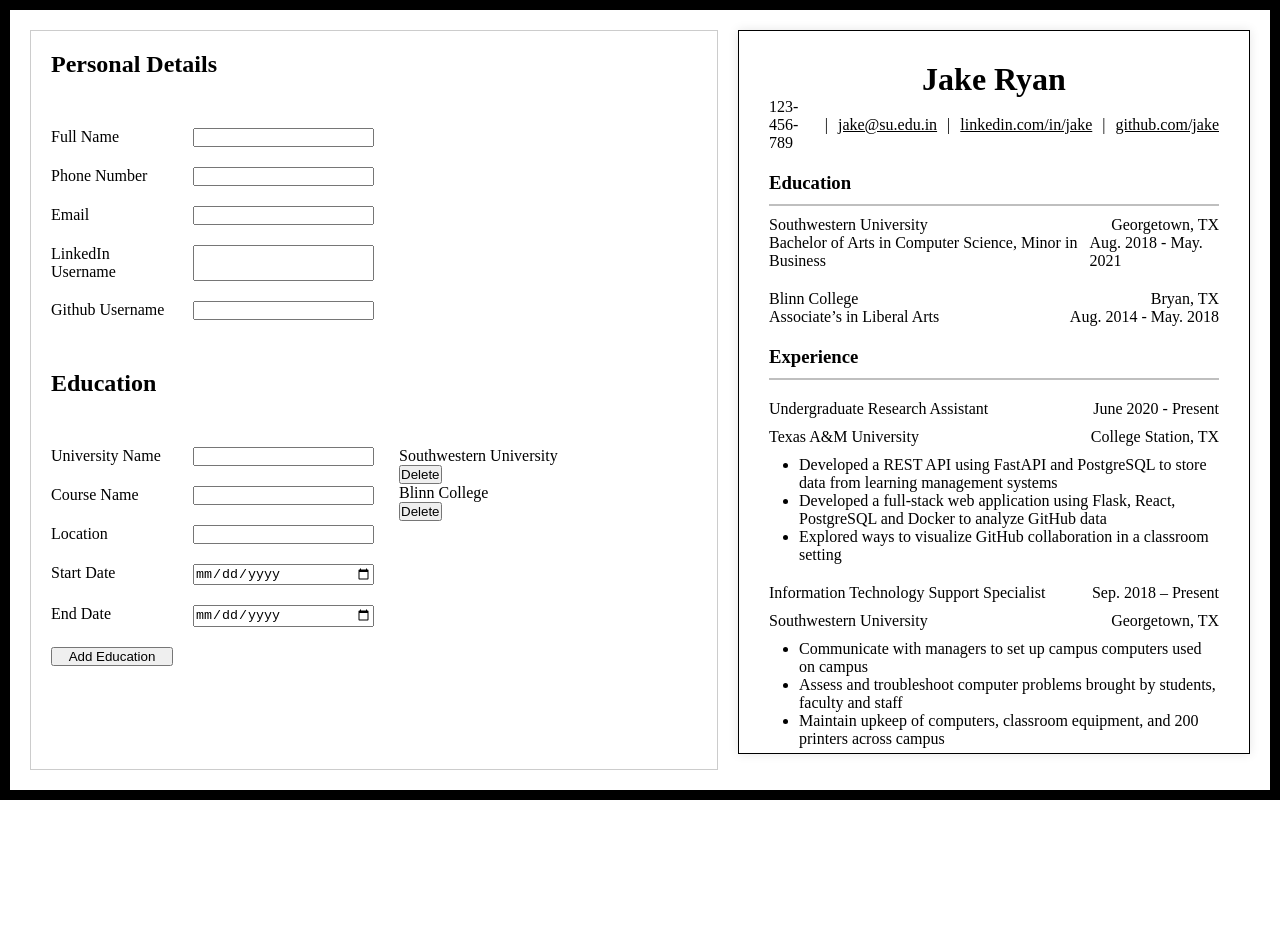
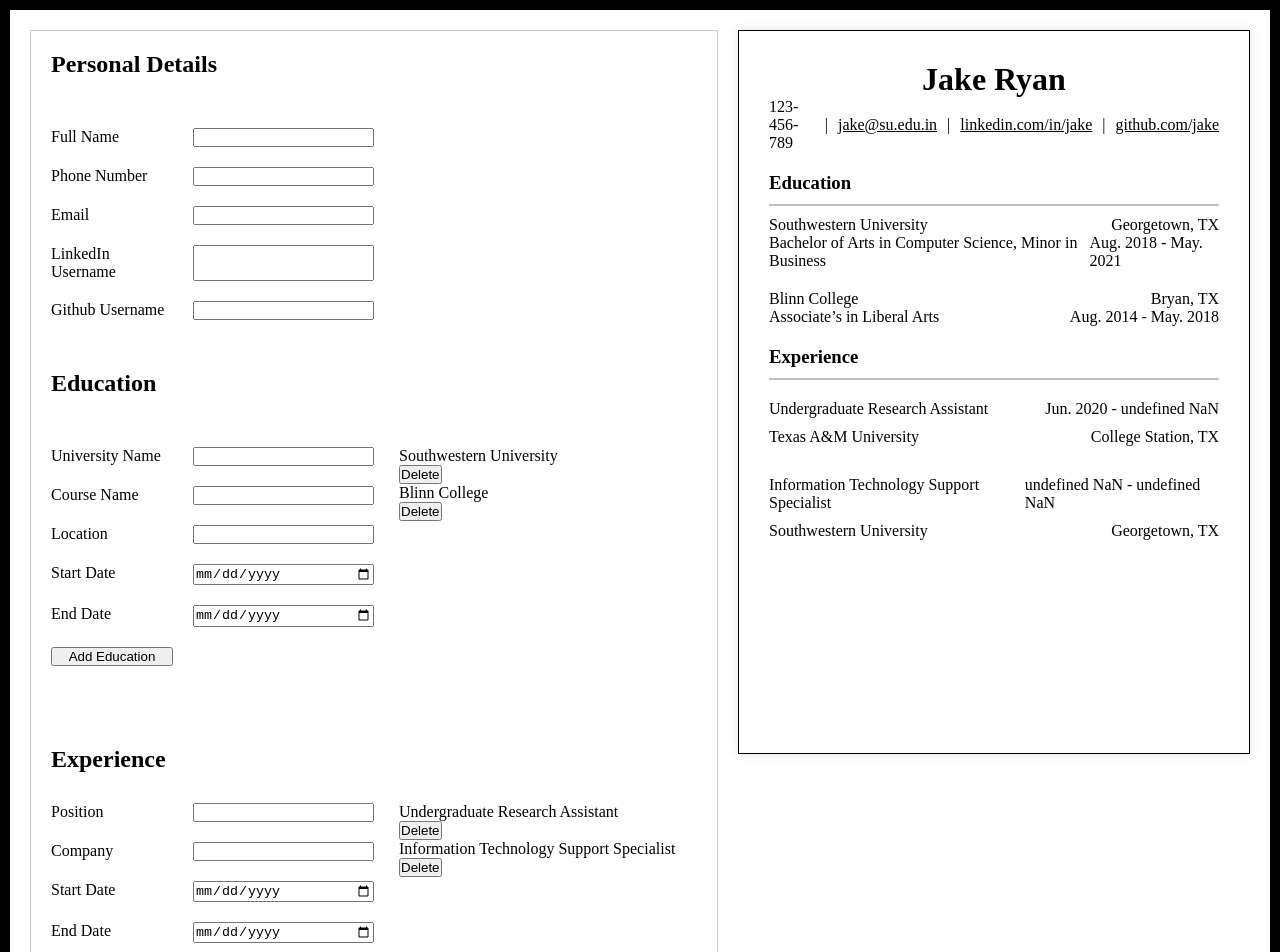
Before and after one commit to GopiWebDev/react_cv_application, a React (Vite) app: page / in a window 1280 px wide. Shown: the top 952 px of the page. Before the commit the page ends 800 px from the top, so only its background shows below. Built offline with nearby package versions, Linux system fonts and the light colour scheme.

Commit message:
added experience form

```diff
--- a/src/App.jsx
+++ b/src/App.jsx
@@ -2,6 +2,7 @@
 // Forms
 import PersonalDetailsForm from './components/forms/PersonalDetailsForm'
 import EducationForm from './components/forms/EducationForm'
+import ExperienceForm from './components/forms/ExperienceForm'
 // Preview Components
 import Personal from './components/Personal'
 import Education from './components/Education'
@@ -36,7 +37,8 @@
       {
         company: 'Texas A&M University',
         position: 'Undergraduate Research Assistant',
-        date: 'June 2020 - Present',
+        startDate: 'June 2020',
+        endDate: 'Present',
         location: 'College Station, TX',
         description: [
           'Developed a REST API using FastAPI and PostgreSQL to store data from learning management systems',
@@ -63,6 +65,7 @@
       <div className='edit-section'>
         <PersonalDetailsForm setData={setData} />
         <EducationForm setData={setData} data={data.education} />
+        <ExperienceForm setData={setData} data={data.experiences} />
       </div>
       <div className='view'>
         <Personal data={data.personal} />
--- a/src/components/Experience.jsx
+++ b/src/components/Experience.jsx
@@ -1,11 +1,42 @@
+function formatDateRange([startDate, endDate]) {
+  const months = [
+    'Jan.',
+    'Feb.',
+    'Mar.',
+    'Apr.',
+    'May.',
+    'Jun.',
+    'Jul.',
+    'Aug.',
+    'Sep.',
+    'Oct.',
+    'Nov.',
+    'Dec.',
+  ]
+
+  // Convert the startDate and endDate strings into Date objects
+  const start = new Date(startDate)
+  const end = new Date(endDate)
+
+  // Format the dates
+  const startMonth = months[start.getMonth()]
+  const startYear = start.getFullYear()
+  const endMonth = months[end.getMonth()]
+  const endYear = end.getFullYear()
+
+  return `${startMonth} ${startYear} - ${endMonth} ${endYear}`
+}
+
 const ExperienceData = ({ data }) => {
-  const { position, company, date, location, description } = data
+  const { position, company, startDate, endDate, location, description } = data
+
+  const formatDate = formatDateRange([startDate, endDate])
 
   return (
     <div className='experience-detail'>
       <div>
         <p>{position}</p>
-        <p>{date}</p>
+        <p>{formatDate}</p>
       </div>
 
       <div>
@@ -13,11 +44,11 @@
         <p>{location}</p>
       </div>
 
-      <ul>
+      {/* <ul>
         {description.map((des) => (
           <li key={des}>{des}</li>
         ))}
-      </ul>
+      </ul> */}
     </div>
   )
 }
--- a/src/components/forms/EducationForm.jsx
+++ b/src/components/forms/EducationForm.jsx
@@ -54,6 +54,7 @@
 
   const handleSubmit = (e) => {
     e.preventDefault()
+
     const newEducation = {
       universityName,
       major,
--- /dev/null
+++ b/src/components/forms/ExperienceForm.jsx
@@ -0,0 +1,135 @@
+import { useState } from 'react'
+
+const ExperienceForm = ({ setData, data }) => {
+  const [position, setPosition] = useState('')
+  const [company, setCompany] = useState('')
+  const [location, setLocation] = useState('')
+  const [startDate, setStartDate] = useState('')
+  const [endDate, setEndDate] = useState('')
+
+  const handleInputChange = (e) => {
+    e.preventDefault()
+    const { name, value } = e.target
+
+    switch (name) {
+      case 'position':
+        setPosition(value)
+        break
+      case 'company':
+        setCompany(value)
+        break
+      case 'location':
+        setLocation(value)
+        break
+      case 'startDate':
+        setStartDate(value)
+        break
+      case 'endDate':
+        setEndDate(value)
+        break
+      default:
+        break
+    }
+  }
+
+  const addExperience = (newExperience) => {
+    const { position, company, startDate, endDate, location } = newExperience
+
+    if (!position || !company || !startDate || !endDate || !location) return
+
+    setData((prev) => ({
+      ...prev,
+      experiences: [...prev.experiences, newExperience],
+    }))
+  }
+
+  const handleSubmit = (e) => {
+    e.preventDefault()
+
+    const newExperience = {
+      position,
+      company,
+      startDate,
+      endDate,
+      location,
+    }
+
+    addExperience(newExperience)
+  }
+
+  return (
+    <div>
+      <h2 style={{ margin: '30px 0' }}>Experience</h2>
+      <div className='flex'>
+        <form action='' className='form' onSubmit={handleSubmit}>
+          <label htmlFor='position'>Position</label>
+          <input
+            type='text'
+            name='position'
+            id='position'
+            onChange={handleInputChange}
+            value={position}
+          />
+
+          <label htmlFor='company'>Company</label>
+          <input
+            type='text'
+            name='company'
+            id='company'
+            onChange={handleInputChange}
+            value={company}
+          />
+
+          <label htmlFor='startDate'>Start Date</label>
+          <input
+            type='date'
+            name='startDate'
+            id='startDate'
+            onChange={handleInputChange}
+            value={startDate}
+          />
+
+          <label htmlFor='endDate'>End Date</label>
+          <input
+            type='date'
+            name='endDate'
+            id='endDate'
+            onChange={handleInputChange}
+            value={endDate}
+          />
+
+          <label htmlFor='location'>Location</label>
+          <input
+            type='text'
+            name='location'
+            id='location'
+            onChange={handleInputChange}
+            value={location}
+          />
+
+          {/* <label htmlFor='descriptions'>Points</label>
+          <input
+            type='text'
+            name='descriptions'
+            id='descriptions'
+            onChange={handleInputChange}
+          /> */}
+
+          <input type='submit' value='Add Experience' />
+        </form>
+        <div>
+          {data.map((data) => {
+            return (
+              <div key={data.position}>
+                <p>{data.position}</p>
+                <button>Delete</button>
+              </div>
+            )
+          })}
+        </div>
+      </div>
+    </div>
+  )
+}
+
+export default ExperienceForm
```
